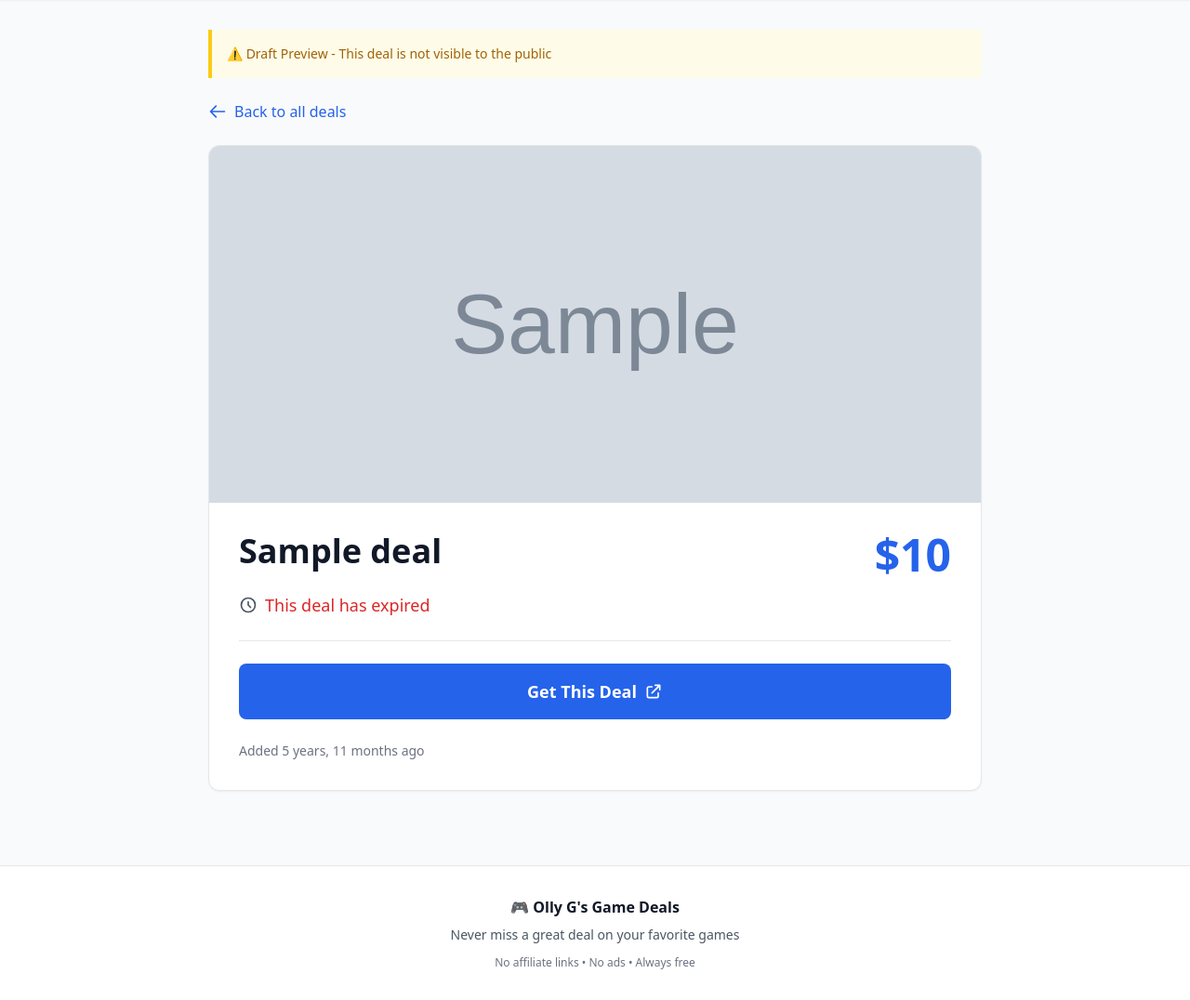
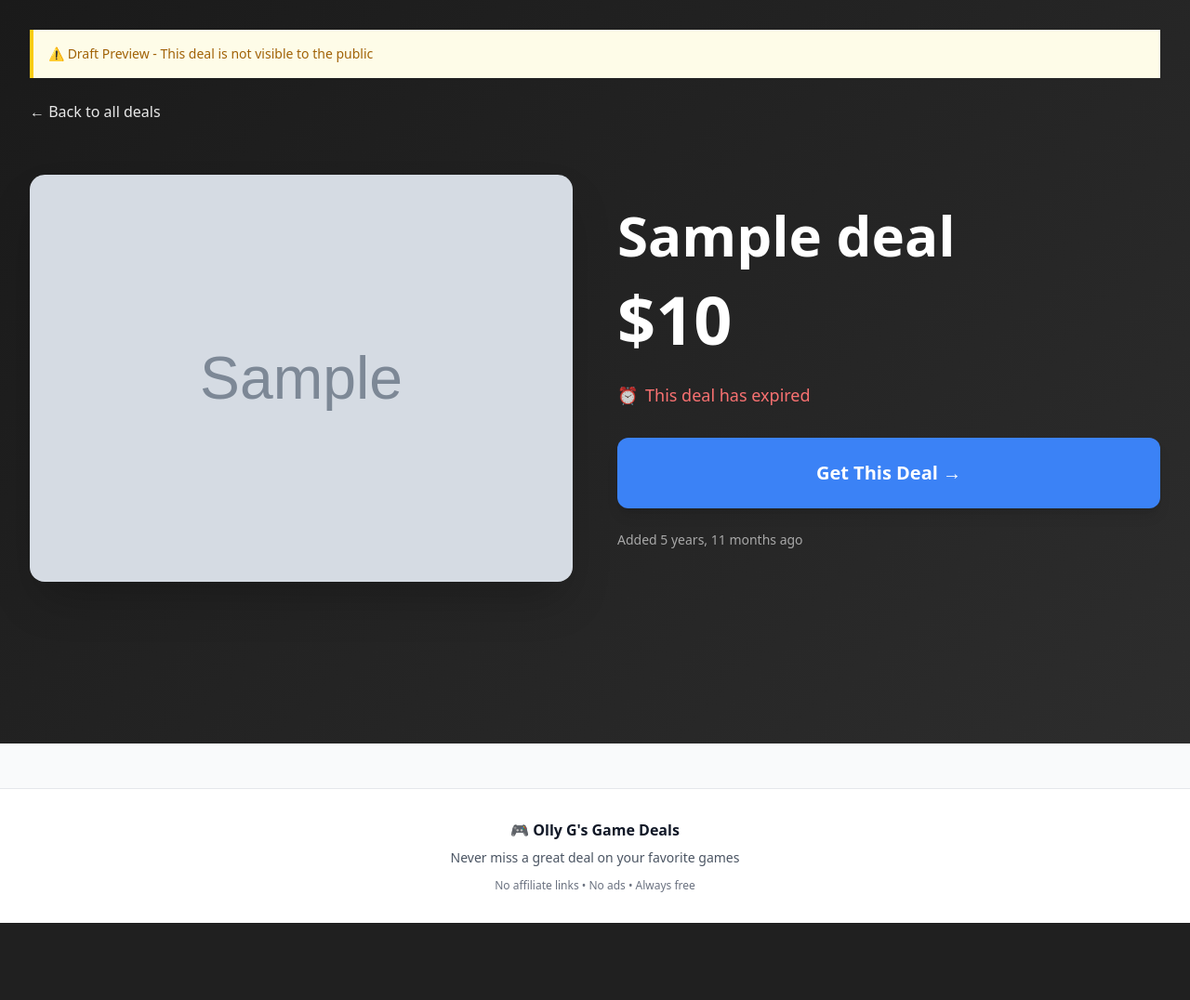
Before and after one commit to WWPOL/Game-Deals, a Django app: template deals/templates/deals/detail.html in a window 1280 px wide. Shown: the part 65-1141 px from the top of the page at 93% size. After the commit the page ends 1058 px from the top, so only its background shows below. Run offline with Django 5.2, Linux system fonts and the light colour scheme; the template is opened without the code that fills it: most values are stand-ins (such as "Sample title", 1, 10 or a date in 2020); grey boxes marked "Sample" are stand-in pictures; data that the repository does not hold is empty; parts of the project's set-up code (start-up, migrations or seed data) failed here and were passed over; some libraries are stand-ins or nearby versions.

Commit message:
Add color extraction and big featured image layout
- Add primary_color and secondary_color fields to Deal model
- Install Pillow and colorthief for color extraction
- Extract dominant colors from images when selected
- Redesign deal detail page with featured image and gradient background
- Use extracted colors for background gradient and button styling
- Simplify image selection - click image to select directly
- Show color fields in admin for manual adjustment
- Auto-populate colors when selecting images

```diff
--- a/deals/templates/deals/detail.html
+++ b/deals/templates/deals/detail.html
@@ -3,7 +3,20 @@
 {% block title %}{{ deal.name }} - Olly G's Game Deals{% endblock %}
 
 {% block content %}
-<div class="max-w-4xl mx-auto px-4 sm:px-6 lg:px-8 py-8">
+<style>
+    .deal-hero {
+        background: linear-gradient(135deg, {{ deal.primary_color|default:"#1a1a1a" }} 0%, {{ deal.secondary_color|default:"#2d2d2d" }} 100%);
+    }
+    .deal-button {
+        background: {{ deal.primary_color|default:"#3b82f6" }};
+    }
+    .deal-button:hover {
+        filter: brightness(1.1);
+    }
+</style>
+
+<div class="deal-hero min-h-screen">
+    <div class="max-w-7xl mx-auto px-4 sm:px-6 lg:px-8 py-8">
         {% if deal.status == 'draft' %}
         <div class="bg-yellow-50 border-l-4 border-yellow-400 p-4 mb-6">
             <p class="text-sm text-yellow-700 font-medium">
@@ -12,58 +25,52 @@
         </div>
         {% endif %}
 
-    <a href="{% url 'deals:home' %}" class="inline-flex items-center text-blue-600 hover:text-blue-700 mb-6">
-        <svg class="w-5 h-5 mr-2" fill="none" stroke="currentColor" viewBox="0 0 24 24">
-            <path stroke-linecap="round" stroke-linejoin="round" stroke-width="2" d="M10 19l-7-7m0 0l7-7m-7 7h18"></path>
-        </svg>
-        Back to all deals
+        <a href="{% url 'deals:home' %}" class="inline-flex items-center text-white/90 hover:text-white mb-6">
+            ← Back to all deals
         </a>
 
-    <div class="bg-white rounded-xl shadow-sm overflow-hidden border border-gray-200">
-        <div class="aspect-w-16 aspect-h-9">
+        <div class="grid grid-cols-1 lg:grid-cols-2 gap-12 items-center mt-8">
+            <!-- Featured Image -->
+            <div class="order-2 lg:order-1">
                 <img src="{{ deal.image }}"
                      alt="{{ deal.name }}"
-                 class="w-full h-96 object-cover"
+                     class="w-full rounded-2xl shadow-2xl"
                      onerror="this.src='https://via.placeholder.com/800x450?text={{ deal.name|urlencode }}'">
             </div>
 
-        <div class="p-8">
-            <div class="flex items-start justify-between mb-4">
-                <h1 class="text-4xl font-bold text-gray-900">{{ deal.name }}</h1>
+            <!-- Deal Info -->
+            <div class="order-1 lg:order-2 text-white">
+                <h1 class="text-5xl lg:text-6xl font-bold mb-6">{{ deal.name }}</h1>
+
+                <div class="mb-8">
                     {% if deal.price == 0 %}
-                <span class="text-5xl font-bold text-green-600">FREE</span>
+                    <span class="text-7xl font-bold text-green-400">FREE</span>
                     {% else %}
-                <span class="text-5xl font-bold text-blue-600">${{ deal.price }}</span>
+                    <span class="text-7xl font-bold">${{ deal.price }}</span>
                     {% endif %}
                 </div>
 
-            <div class="flex items-center text-gray-600 mb-6">
-                <svg class="w-5 h-5 mr-2" fill="none" stroke="currentColor" viewBox="0 0 24 24">
-                    <path stroke-linecap="round" stroke-linejoin="round" stroke-width="2" d="M12 8v4l3 3m6-3a9 9 0 11-18 0 9 9 0 0118 0z"></path>
-                </svg>
-                <span class="text-lg">
+                <div class="flex items-center text-white/80 mb-8 text-lg">
+                    ⏰
+                    <span class="ml-2">
                         {% if deal.is_active %}
                         Expires in {{ deal.expires|timeuntil }}
                         {% else %}
-                    <span class="text-red-600">This deal has expired</span>
+                        <span class="text-red-400">This deal has expired</span>
                         {% endif %}
                     </span>
                 </div>
 
-            <div class="border-t border-gray-200 pt-6">
                 <a href="{{ deal.link }}"
                    target="_blank"
                    rel="noopener noreferrer"
-                   class="inline-flex items-center justify-center w-full bg-blue-600 hover:bg-blue-700 text-white text-lg font-semibold px-8 py-4 rounded-lg transition-colors">
-                    Get This Deal
-                    <svg class="w-5 h-5 ml-2" fill="none" stroke="currentColor" viewBox="0 0 24 24">
-                        <path stroke-linecap="round" stroke-linejoin="round" stroke-width="2" d="M10 6H6a2 2 0 00-2 2v10a2 2 0 002 2h10a2 2 0 002-2v-4M14 4h6m0 0v6m0-6L10 14"></path>
-                    </svg>
+                   class="deal-button inline-flex items-center justify-center w-full text-white text-xl font-bold px-8 py-6 rounded-xl transition-all shadow-lg hover:shadow-xl">
+                    Get This Deal →
                 </a>
-            </div>
 
-            <div class="mt-6 text-sm text-gray-500">
-                <p>Added {{ deal.created_at|timesince }} ago</p>
+                <p class="mt-6 text-white/60 text-sm">
+                    Added {{ deal.created_at|timesince }} ago
+                </p>
             </div>
         </div>
     </div>
--- a/requirements.txt
+++ b/requirements.txt
@@ -5,3 +5,5 @@
 redis~=5.2
 google-api-python-client~=2.159
 django-unfold~=0.45
+Pillow~=11.0
+colorthief~=0.2
```
Also changed, not shown: deals/admin.py (+29 -1 lines), deals/models.py (+12 -0 lines), deals/services/color_extractor.py (added, +44 -0 lines), deals/templates/admin/deals/search_images.html (+17 -52 lines), deals/views.py (+13 -3 lines), deals/migrations/0001_initial.py. Lines whose indentation alone changed are shown as unchanged.
